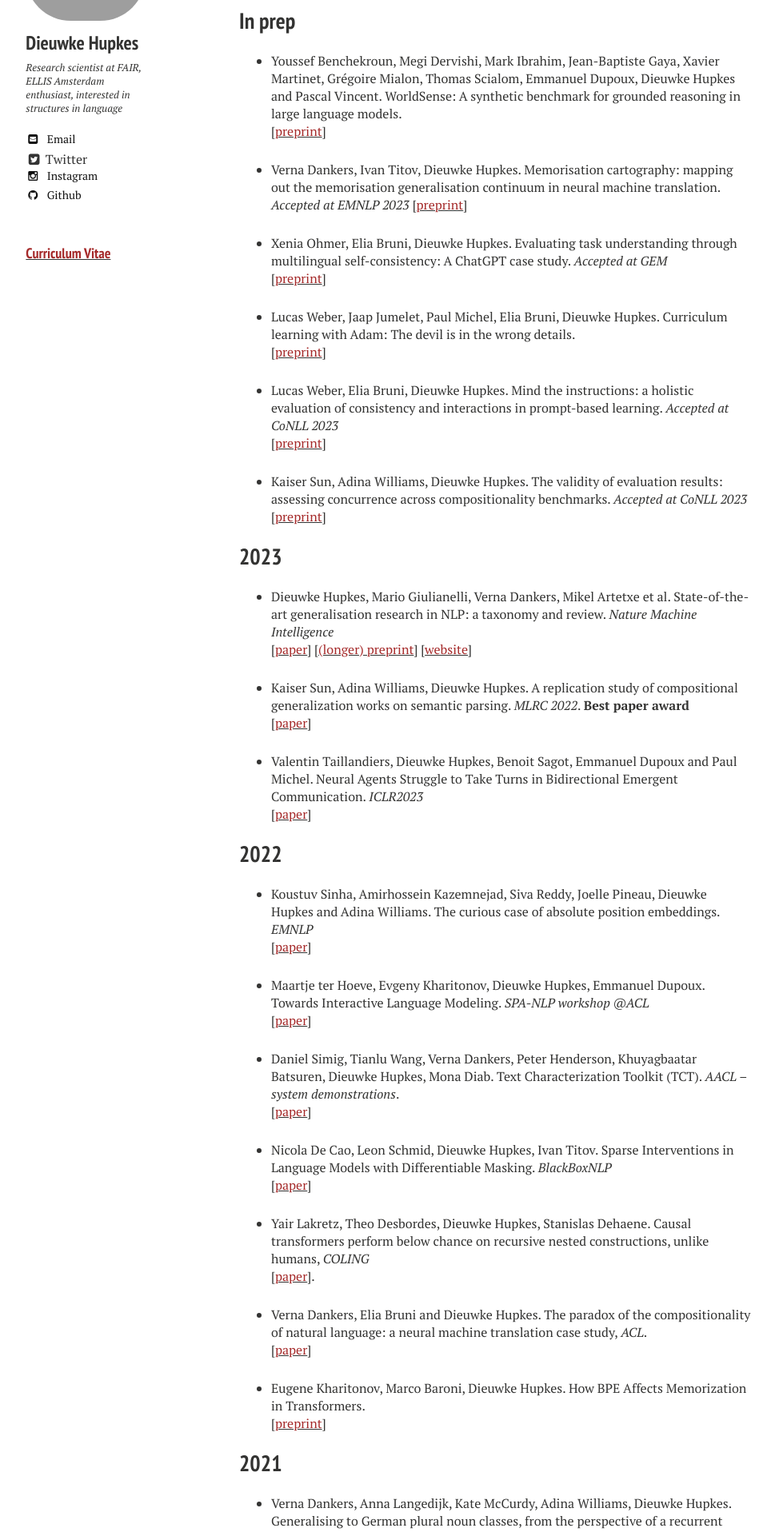
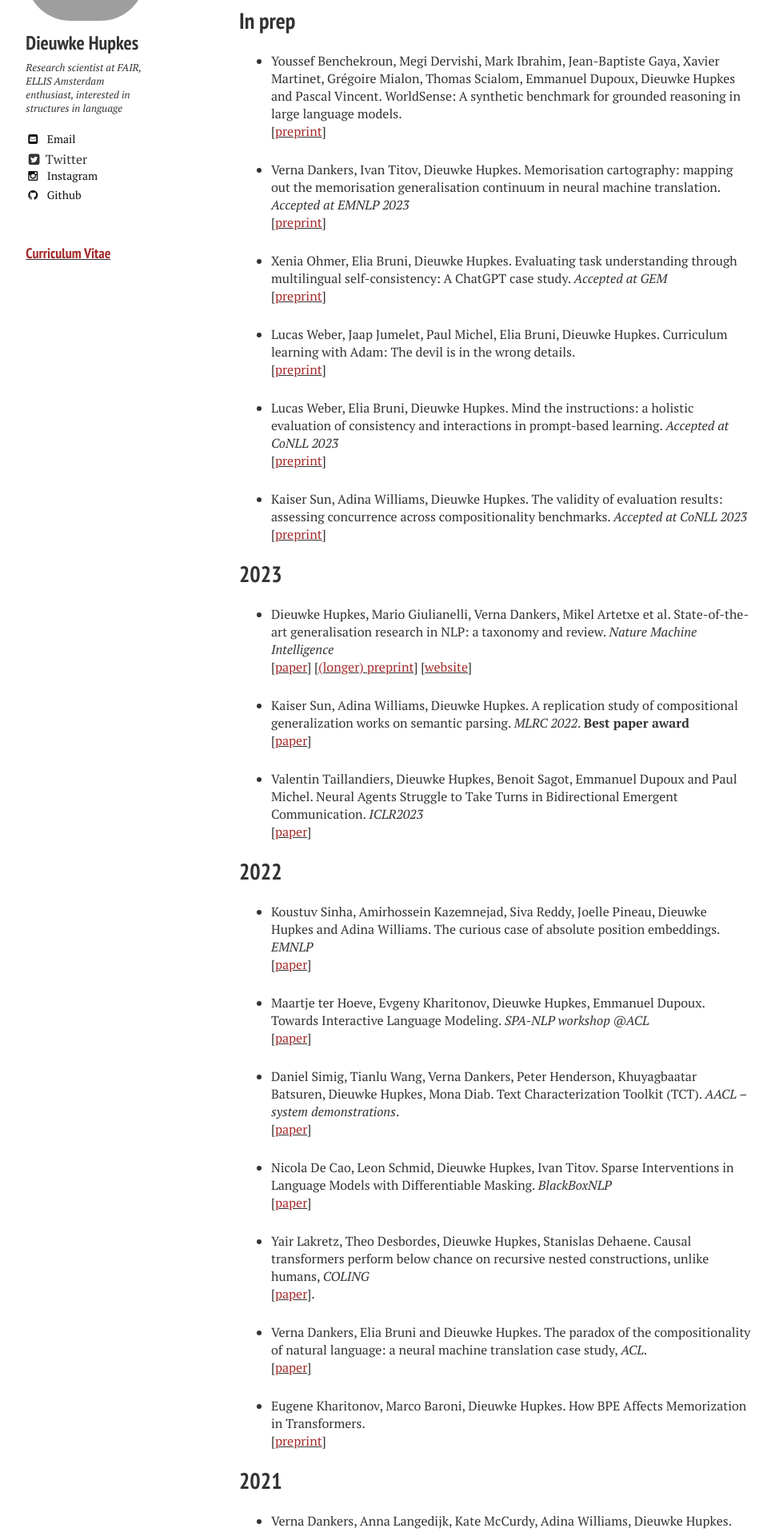
Before and after one commit to dieuwkehupkes/dieuwkehupkes.github.io, a Jekyll site: the page built from publications.md, in a window 1280 px wide. Shown: the part 1168-3084 px from the top of the page at 80% size, without its empty margins (21-990 px from the left). Built offline with Jekyll 4.4.1, drawn with Linux system fonts in a browser that asks for light colours; nearby versions of some CDN libraries.

Commit message:
Fix error

```diff
--- a/publications.md
+++ b/publications.md
@@ -17,7 +17,7 @@ You can also find me on <a href="https://scholar.google.com/citations?user=tAtSM
 * Youssef Benchekroun, Megi Dervishi, Mark Ibrahim, Jean-Baptiste Gaya, Xavier Martinet, Grégoire Mialon, Thomas Scialom, Emmanuel Dupoux, Dieuwke Hupkes and Pascal Vincent. WorldSense: A synthetic benchmark for grounded reasoning in large language models. \\
 \[[<font color="brown">preprint</font>](https://arxiv.org/abs/2311.15930){:target="blank"}\]
 
-* Verna Dankers, Ivan Titov, Dieuwke Hupkes. Memorisation cartography: mapping out the memorisation generalisation continuum in neural machine translation. *Accepted at EMNLP 2023*
+* Verna Dankers, Ivan Titov, Dieuwke Hupkes. Memorisation cartography: mapping out the memorisation generalisation continuum in neural machine translation. *Accepted at EMNLP 2023* \\
 \[[<font color="brown">preprint</font>](https://arxiv.org/abs/2311.05379){:target="blank"}\]
 
 * Xenia Ohmer, Elia Bruni, Dieuwke Hupkes. Evaluating task understanding through multilingual self-consistency: A ChatGPT case study. *Accepted at GEM*\\
```
